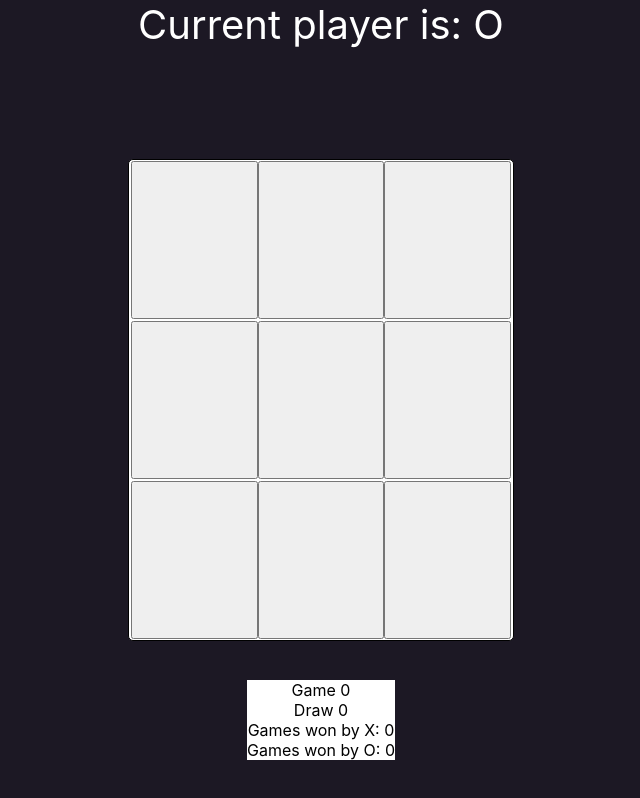
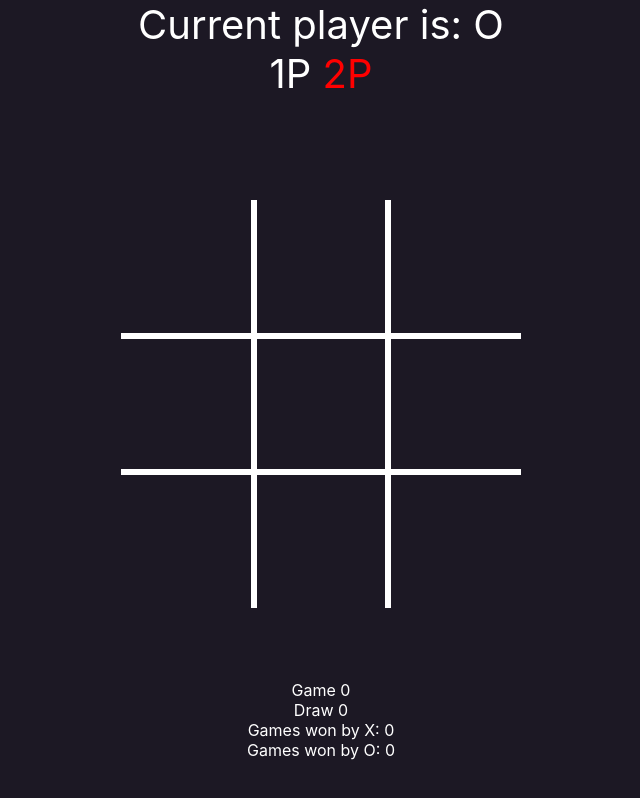
Before and after one commit to balpa/React-TicTacToe, a React (Create React App) app: page / in a window 1280 px wide. Shown: the whole page, without its empty margins (319-959 px from the left). Built offline with nearby package versions, Linux system fonts and the light colour scheme.

Commit message:
some styling. need to add 1P, 2P -MAC

```diff
--- a/src/App.css
+++ b/src/App.css
@@ -4,11 +4,11 @@
   top: 50%;
   left: 50%;
   transform: translate(-50%, -50%);
-  width: 30vw;
-  height: 60vh;
-  border: 1px solid black;
+  width: 400px;
+  height: 400px;
+
   border-radius: 5px;
-  background-color: white;
+
   display: flex;
   flex-direction: row;
   flex-wrap: wrap;
@@ -16,10 +16,14 @@
   align-items: center;
 
 }
-.square{
-  width:33%;
-  height: 33%;
+.square0, .square1, .square2, .square3, .square4, .square5, .square6, .square7, .square8{
+  width:33.3%;
+  height: 34%;
   font-size: 5rem;
+  border: 3px solid white;
+  background-color: transparent;
+  color: white;
+  cursor: pointer;
 
 }
 
@@ -29,6 +33,8 @@ color: white;
 text-align: center;
 height: 50px;
 font-size: 40px;
+display: flex;
+flex-direction: column;
 }
 
 .winner{
@@ -42,7 +48,7 @@ font-size: 40px;
 .winner-modal{
   width: 80vw;
   height: 85vh;
-  background-color: rgb(128, 83, 0, 0.5);
+  background-color: rgb(128, 83, 0, 0.7);
   position: absolute;
   top: 50%;
   left: 50%;
@@ -77,7 +83,30 @@ font-size: 40px;
   transform: translate(-50%,-50%);
   display: flex;
   flex-direction: column;
-  background-color: white;
+  color: white;
   justify-content: center;
   align-items: center;
 }
+
+
+.square0,.square1,.square2{
+  border-top: none;
+}
+.square0,.square3,.square6{
+  border-left: none;
+}
+.square2,.square5,.square8{
+  border-right: none;
+}
+.square6,.square7,.square8{
+  border-bottom: none;
+}
+
+span{
+  color: white;
+  transition: 0.7s;
+}
+
+span:hover{
+  cursor: pointer;
+}
--- a/src/components/TicTactoe.tsx
+++ b/src/components/TicTactoe.tsx
@@ -1,3 +1,4 @@
+import { spawn } from 'child_process'
 import React, {useState, useEffect} from 'react'
 import { useRef } from 'react'
 import '../App.css'
@@ -14,6 +15,7 @@ function TicTactoe() {
     const [gameCount, setGameCount] = useState(0)
     const [countX, setCountX] = useState(0)
     const [countO, setCountO] = useState(0)
+    const [selectedPlayer, setSelectedPlayer] = useState("2P")
 
     let drawCount = gameCount - (countX+countO)
 
@@ -27,7 +29,7 @@ function TicTactoe() {
     const Square: React.FC<{squareId: number}> = ({ squareId }) => {
 
       return (
-        <button className="square"
+        <button className={`square${squareId}`}
         onClick={()=> {
             const nextBoard = [...board]
             if (nextBoard[squareId] == null)
@@ -111,10 +113,17 @@ function TicTactoe() {
 
     },[lastPlayer])
 
+    console.log(selectedPlayer)
 
   return (
     <>
-    <div className='current-player'>Current player is: {currentPlayer}</div>
+    <div className='current-player'>Current player is: {currentPlayer}
+        <div>
+            <span style={selectedPlayer === '1P' ? {color: "red"} : {}} onClick={()=> setSelectedPlayer('1P')}>1P </span>
+            <span style={selectedPlayer === '2P' ? {color: "red"} : {}} onClick={()=> setSelectedPlayer('2P')}>2P</span>
+        </div>
+    </div>
+
 
     <div className='counts'>
         <div>Game {gameCount}</div>
--- a/src/components/WinnerModal.tsx
+++ b/src/components/WinnerModal.tsx
@@ -5,7 +5,7 @@ const WinnerModal: React.FC<{ winner: string, restart: any }> = ({winner, restar
       <>
       <div className='winner-modal'>
           {winner === "X" || winner === "O" ? `Winner is: ${winner}` : "DRAW"}
-          <button id='restart-button' onClick={()=> restart(null)} >Restart</button>
+          <button id='restart-button' onClick={()=> restart(null)} >Again!</button>
       </div>
       </>
   )
```
